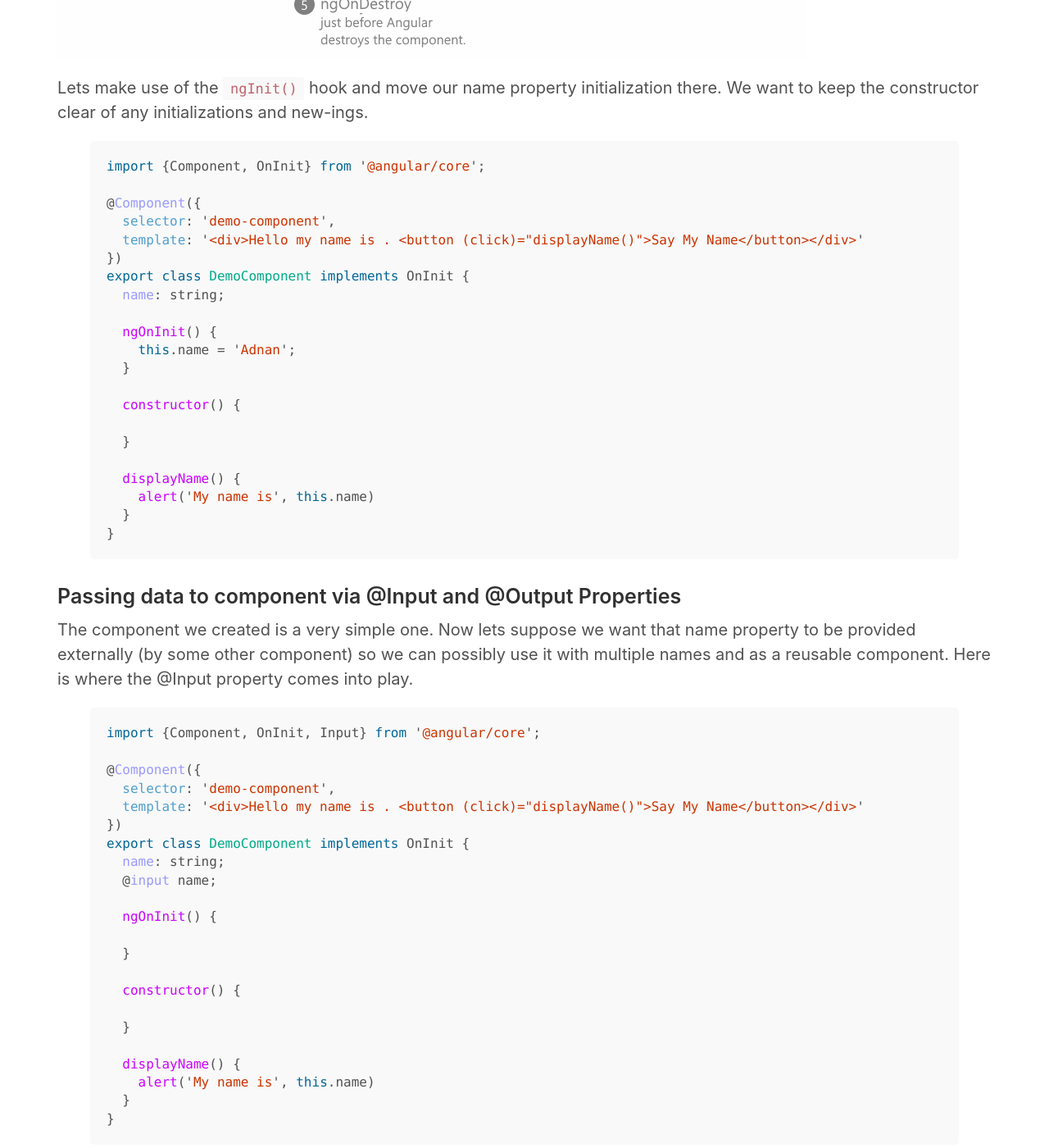
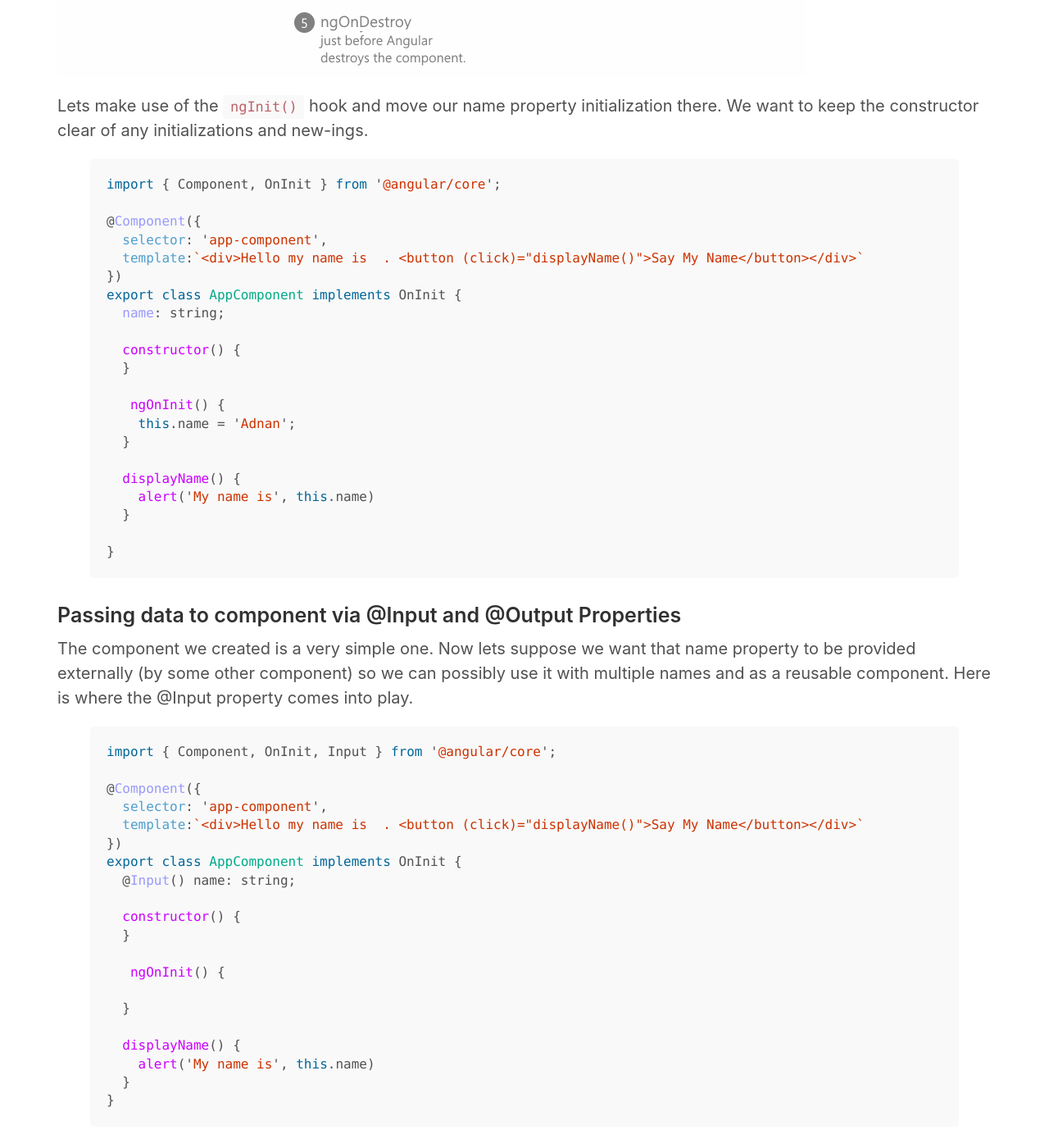
Before and after one commit to ObaidUrRehman/ObaidUrRehman.github.io, a Jekyll site: the page built from _posts/2016-05-05-angular2-components.md, in a window 1280 px wide and 1400 px high, scrolled down 2187 px. Shown: the whole window at 82% size. Built offline with Jekyll 4.4.1, drawn with Linux system fonts in a browser that asks for light colours; comment, search, counter and statistics services are not loaded; some of the changed text lies outside the part shown.

Commit message:
angular2-component post update.

```diff
--- a/_posts/2016-05-05-angular2-components.md
+++ b/_posts/2016-05-05-angular2-components.md
@@ -9,23 +9,25 @@
 With that being said, lets dive into some code and build our first component that renders our message on the view that is defined as a property of the component:
 
 {% highlight js %}
-import {Component} from 'angular2/angular2'
+import { Component } from '@angular/core';
 
 @Component({
-  selector: 'demo-component',
-  template: '<div>Hello my name is {{name}}. <button (click)="displayName()">Say My Name</button></div>'
+  selector: 'app-component',
+  template:`<div>Hello my name is {{name}} . <button (click)="displayName()">Say My Name</button></div>`
 })
-export class DemoComponent {
+export class AppComponent {
   name: string;
 
   constructor() {
-    this.name = 'Adnan'
+    this.name = 'Adnan';
   }
 
   displayName() {
     alert('My name is', this.name)
   }
+
 }
+
 {% endhighlight %}
 
 A couple of points here:
@@ -39,7 +41,7 @@
 In our html using this component is simply a matter of using it like this:
 
 {% highlight html %}
-<demo-component></demo-component>
+<app-component></app-component>
 {% endhighlight %}
 
 ### Component Lifecycle
@@ -52,20 +54,50 @@
 Lets make use of the <code>ngInit()</code> hook and move our name property initialization there. We want to keep the constructor clear of any initializations and new-ings.
 
 {% highlight js %}
-import {Component, OnInit} from '@angular/core';
+import { Component, OnInit } from '@angular/core';
 
 @Component({
-  selector: 'demo-component',
-  template: '<div>Hello my name is {{name}}. <button (click)="displayName()">Say My Name</button></div>'
+  selector: 'app-component',
+  template:`<div>Hello my name is {{name}} . <button (click)="displayName()">Say My Name</button></div>`
 })
-export class DemoComponent implements OnInit {
+export class AppComponent implements OnInit {
   name: string;
 
-  ngOnInit() {
+  constructor() {
+  }
+
+   ngOnInit() {
     this.name = 'Adnan';
   }
 
+  displayName() {
+    alert('My name is', this.name)
+  }
+
+}
+
+{% endhighlight %}
+
+
+### Passing data to component via @Input and @Output Properties
+The component we created is a very simple one. Now lets suppose we want that name property to be provided externally (by some other component) so we can
+possibly use it with multiple names and as a reusable component. Here is where the @Input property comes into play.
+
+
+{% highlight js %}
+import { Component, OnInit, Input } from '@angular/core';
+
+@Component({
+  selector: 'app-component',
+  template:`<div>Hello my name is {{name}} . <button (click)="displayName()">Say My Name</button></div>`
+})
+export class AppComponent implements OnInit {
+  @Input() name: string;
+
   constructor() {
+  }
+
+   ngOnInit() {
 
   }
 
@@ -75,36 +107,13 @@
 }
 {% endhighlight %}
 
+Now, to pass data to your template you simple pass it as:
 
-### Passing data to component via @Input and @Output Properties
-The component we created is a very simple one. Now lets suppose we want that name property to be provided externally (by some other component) so we can
-possibly use it with multiple names and as a reusable component. Here is where the @Input property comes into play.
+{% highlight html %}
+<app-component></app-component>
+{% endhighlight %}
 
 
-{% highlight js %}
-import {Component, OnInit, Input} from '@angular/core';
-
-@Component({
-  selector: 'demo-component',
-  template: '<div>Hello my name is {{name}}. <button (click)="displayName()">Say My Name</button></div>'
-})
-export class DemoComponent implements OnInit {
-  name: string;
-  @input name;
-
-  ngOnInit() {
-
-  }
-
-  constructor() {
-
-  }
-
-  displayName() {
-    alert('My name is', this.name)
-  }
-}
-{% endhighlight %}
 
 The output property as you might have guessed is the exact opposite that allows a component to emit an event that may have a value.
 
```
